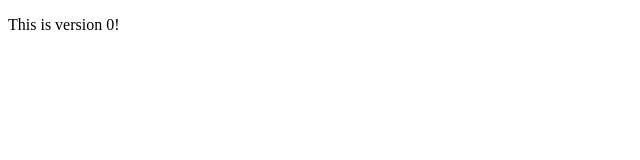
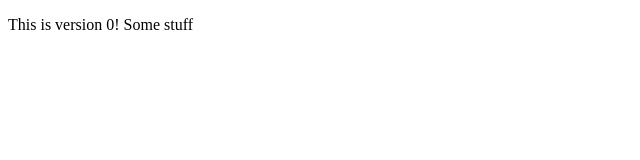
Before and after one commit to dxm95/testonepush, a plain HTML site: page index.html in a window 1280 px wide. Shown: the full height of the page, 0-640 px from the left. Drawn offline with Linux system fonts and the light colour scheme.

Commit message:
some stuff added

```diff
--- a/index.html
+++ b/index.html
@@ -7,6 +7,7 @@
     <body>
         <p>
             This is version 0!
+            Some stuff
         </p>
     </body>
 </html>
```
Also changed, not shown: login.html (added, +1 -0 lines), log.txt (added).
